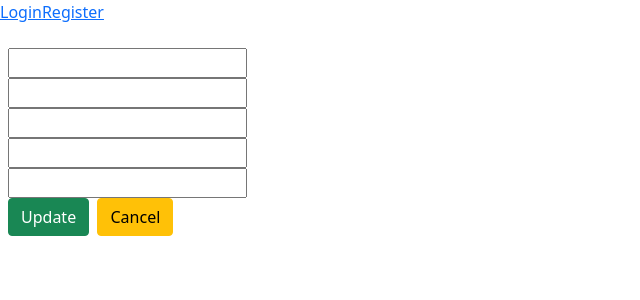
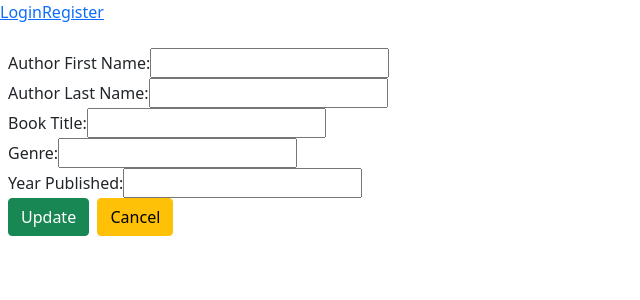
Before and after one commit to EdwardV-dev/BookClubProject, a React (Create React App) app in the folder src/client(react)/bookclub-frontend/: page /booksAdminEdit/1 in a window 1280 px wide. Shown: the top 300 px of the page, without its empty margins (0-640 px from the left). Built offline with nearby package versions, Linux system fonts and the light colour scheme; no server answers.

Commit message:
DeleteUserBook component functional.

```diff
--- a/src/client(react)/bookclub-frontend/src/components/DeleteUserBook.js
+++ b/src/client(react)/bookclub-frontend/src/components/DeleteUserBook.js
@@ -1,5 +1,7 @@
 import React, { useEffect, useState } from "react";
 import { Link, useHistory, useParams } from "react-router-dom";
+import CompletionStatus from "./CompletionStatus";
+import YearPublished from "./YearPublished";
 
 function DeleteUserBook() {
 
@@ -14,16 +16,16 @@ function DeleteUserBook() {
         yearPublished: ""
     }
 
-    const [book, setBook] = useState(init);
+    const [book, setBook] = useState(currentBook);
     const history = useHistory();
-    //const { id } = useParams();
-    const id = 1;
+    const { id } = useParams();
+    const [errors, setErrors] = useState([]);
 
     useEffect(
         () => {
             // Only do this if there is an `id`
             if (id) {
-                fetch(`http://localhost:8080/books/2`, {
+                fetch(`http://localhost:8080/books/${id}`, {
                   method: "GET",
                   headers: {
                       "Content-Type": "application/json",
@@ -47,7 +49,7 @@ function DeleteUserBook() {
         event.preventDefault();
 
         try {
-            const response = await fetch(`http://localhost:8080/2/2`, {
+            const response = await fetch(`http://localhost:8080/books/${localStorage.getItem("userId")}/${id}`, {
                 method: "DELETE",
                 headers: {
                     "Content-Type": "application/json",
@@ -60,17 +62,22 @@ function DeleteUserBook() {
             } else if (response.status === 403) {
                 setErrors(["Not logged in."]);
             } else if (response.status === 404) {
-                throw new Error(`Agent ID #${id} not found.`);
+                setErrors([`Agent ID #${id} not found.`]);
             } else {
-                throw new Error("Soemthing went wrong");
+                setErrors(["Unknown error."]);
             }
         } catch (error) {
             console.log(error);
         }
     };
 
+    const handleCancel = async (event) => {
+        history.push("/books");
+    }
+
     return (
         <form onSubmit={handleSubmit} className="form-inline  mx-2 my-4">
+            <h2>Delete this book from "My Books"?</h2>
             <table className="table table-striped table-dark table-hover">
             <thead>
                 <tr>
@@ -79,15 +86,17 @@ function DeleteUserBook() {
                     <th scope="col">Year Published</th>
                     <th scope="col">Author First Name</th>
                     <th scope="col">Author Last Name</th>
+                    <th scope="col">Completion Status</th>
                 </tr>
             </thead>
             <tbody>
                     <tr key={book.idBooks}>
                     <td>{book.bookTitle}</td>
                     <td>{book.genre}</td>
-                    <td>{book.yearPublished}</td>
+                    <td><YearPublished year={book.yearPublished}/></td>
                     <td>{book.author.authorFirstName}</td>
                     <td>{book.author.authorLastName}</td>
+                    <td><CompletionStatus idBooks={id}/></td>
                     </tr>
             </tbody>
             </table>
@@ -98,12 +107,11 @@ function DeleteUserBook() {
             </div>
             <div>
                 <button type="submit" className="btn btn-danger btn ml-2">
-                    Delete Agent
+                    Delete Book
+                </button> &nbsp;
+                <button type="button" className="btn btn-warning ml-2" onClick={handleCancel}>
+                    Cancel
                 </button>
-            </div>
-
-            <div>
-                <Link to="/books">Cancel</Link>
             </div>
         </form>
     )
--- a/src/client(react)/bookclub-frontend/src/components/EditAdminBooks.js
+++ b/src/client(react)/bookclub-frontend/src/components/EditAdminBooks.js
@@ -107,6 +107,7 @@ function EditAdminBooks() {
         book&& (
         <form onSubmit={handleSubmit} className="form-inline mx-2 my-4">
              <div>
+                <label htmlFor="authorFirstName">Author First Name:</label>
                 <input
                 type="text"
                 id="authorFirstName"
@@ -117,6 +118,7 @@ function EditAdminBooks() {
                 />
             </div>
             <div>
+                <label htmlFor="authorLastName">Author Last Name:</label>
                 <input
                 type="text"
                 id="authorLastName"
@@ -127,6 +129,7 @@ function EditAdminBooks() {
                 />
             </div>
             <div>
+                <label htmlFor="bookTitle">Book Title:</label>
                 <input
                 type="text"
                 id="bookTitle"
@@ -137,6 +140,7 @@ function EditAdminBooks() {
                 />
             </div>
             <div>
+                <label htmlFor="genre">Genre:</label>
                 <input
                 type="text"
                 id="genre"
@@ -147,8 +151,9 @@ function EditAdminBooks() {
                 />
             </div>
             <div>
+                <label htmlFor="yearPublished">Year Published:</label>
                 <input
-                type="text"
+                type="number"
                 id="yearPublished"
                 name="yearPublished"
                 max="2022"
```
